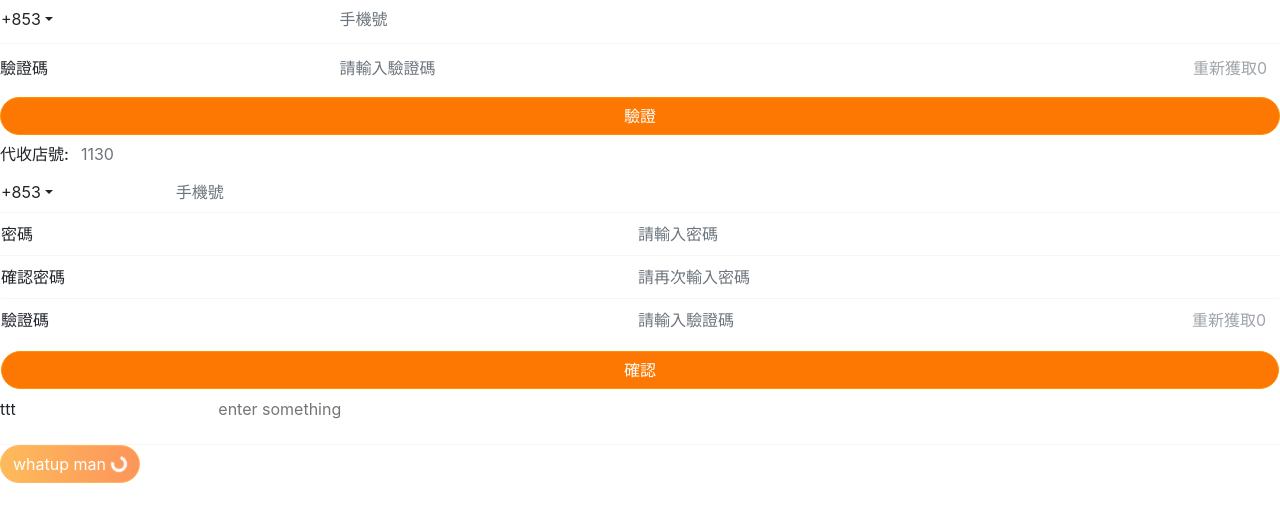
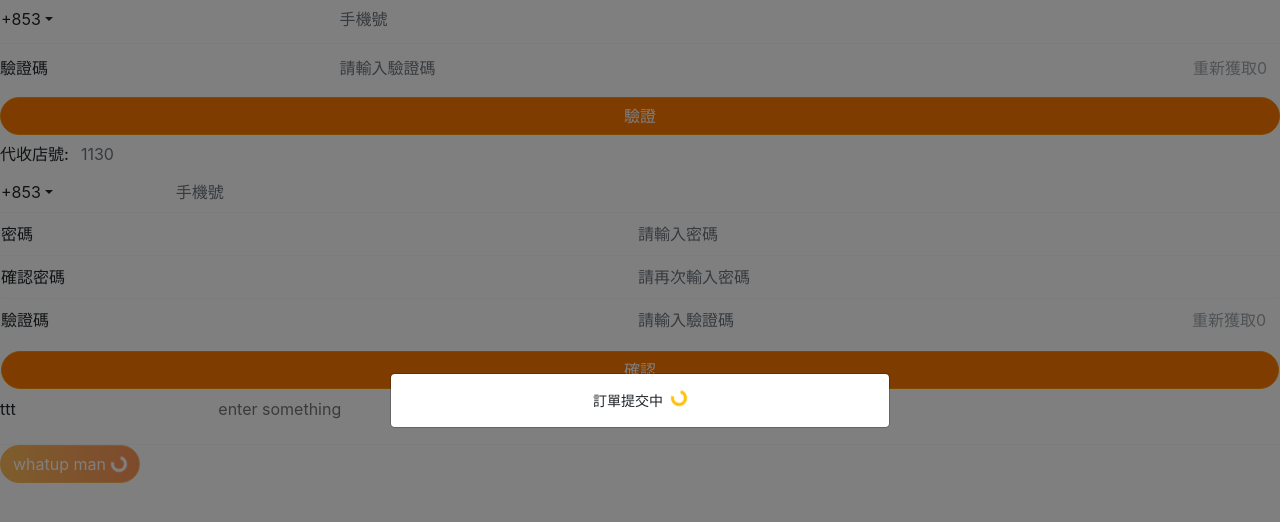
Before and after one commit to pkkwilliam/online-shopping-cargo-parent, a React (Create React App) app: page / in a window 1280 px wide. Shown: the top 522 px of the page. Built offline with nearby package versions, Linux system fonts and the light colour scheme.

Commit message:
add application modal loading

```diff
--- a/src/App.view.js
+++ b/src/App.view.js
@@ -7,6 +7,7 @@ import ApplicationColumnTextField from "./lib/applicationColumnTextField";
 import Form from "react-bootstrap/esm/Form";
 import LineBreak from "./lib/lineBreak";
 import ApplicationButton from "./lib/applicationButton";
+import ApplicationModalLoading from "./lib/applicationModalLoading";
 
 export default class AppView extends ApplicationComponentView {
   render() {
@@ -23,6 +24,7 @@ export default class AppView extends ApplicationComponentView {
           <LineBreak />
         </Form>
         <ApplicationButton loading>whatup man</ApplicationButton>
+        <ApplicationModalLoading show serviceRequestText="訂單提交中" />
       </this.Wrapper>
     );
   }
--- /dev/null
+++ b/src/lib/applicationModalLoading.js
@@ -0,0 +1,30 @@
+import React from "react";
+import Modal from "react-bootstrap/esm/Modal";
+import ApplicationSpinner from "./applicationSpinner";
+import P from "./text/paragraph";
+import View from "./view";
+
+export default function ApplicationModal(props) {
+  const { children, serviceRequestText, show } = props;
+  return (
+    <Modal centered show={show} animation={false}>
+      <Modal.Body>
+        <View style={{ alignItems: "center", justifyContent: "center" }}>
+          <ServiceRequestLoadingSpinner
+            serviceRequestText={serviceRequestText}
+          />
+          {children}
+        </View>
+      </Modal.Body>
+    </Modal>
+  );
+}
+
+export function ServiceRequestLoadingSpinner({ serviceRequestText }) {
+  return (
+    <View>
+      <P>{serviceRequestText}</P>
+      <ApplicationSpinner loading style={{ marginLeft: 8 }} variant="warning" />
+    </View>
+  );
+}
```
Also changed, not shown: 1 other file (tests, documents, lock files or other folders).
